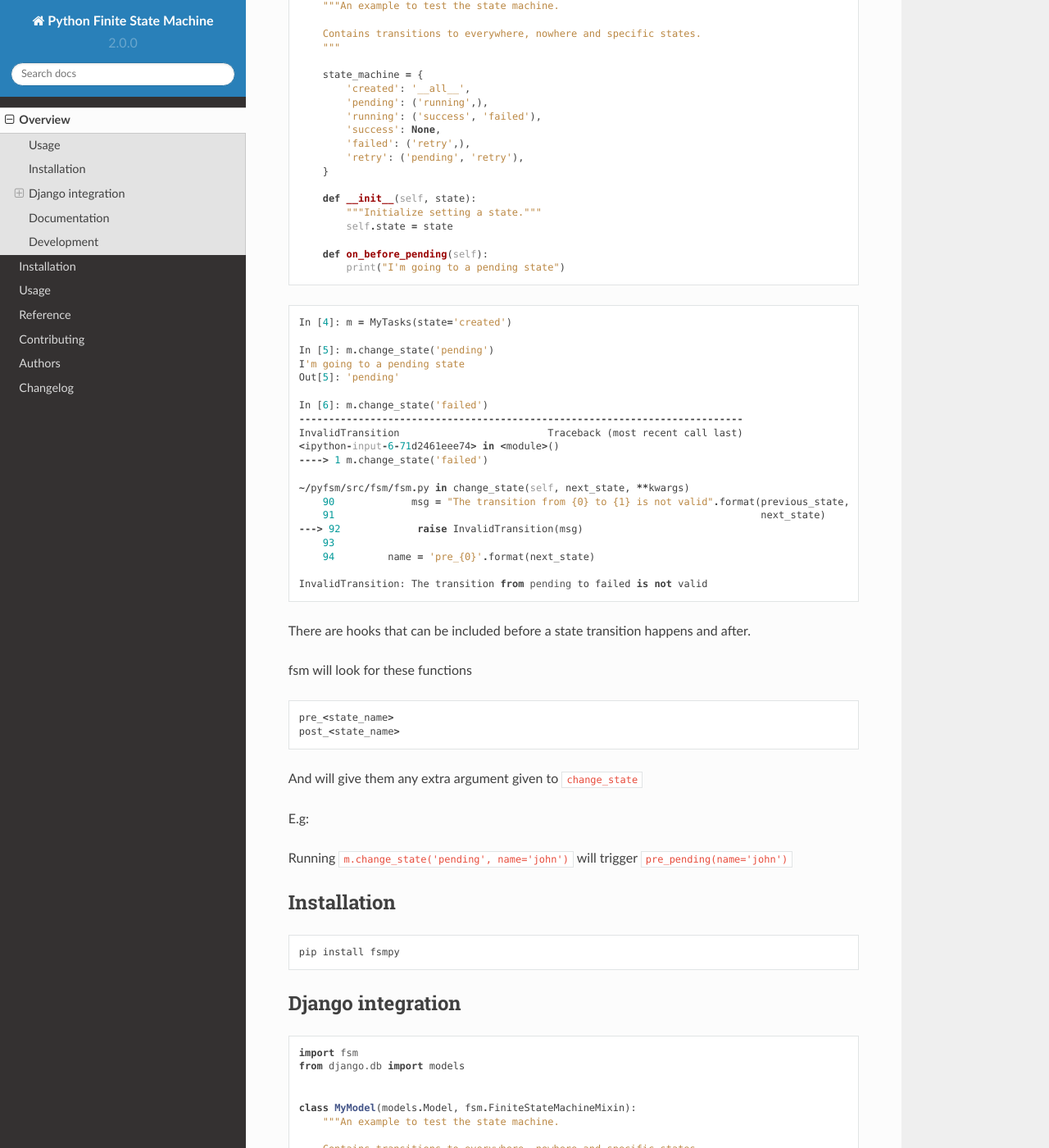
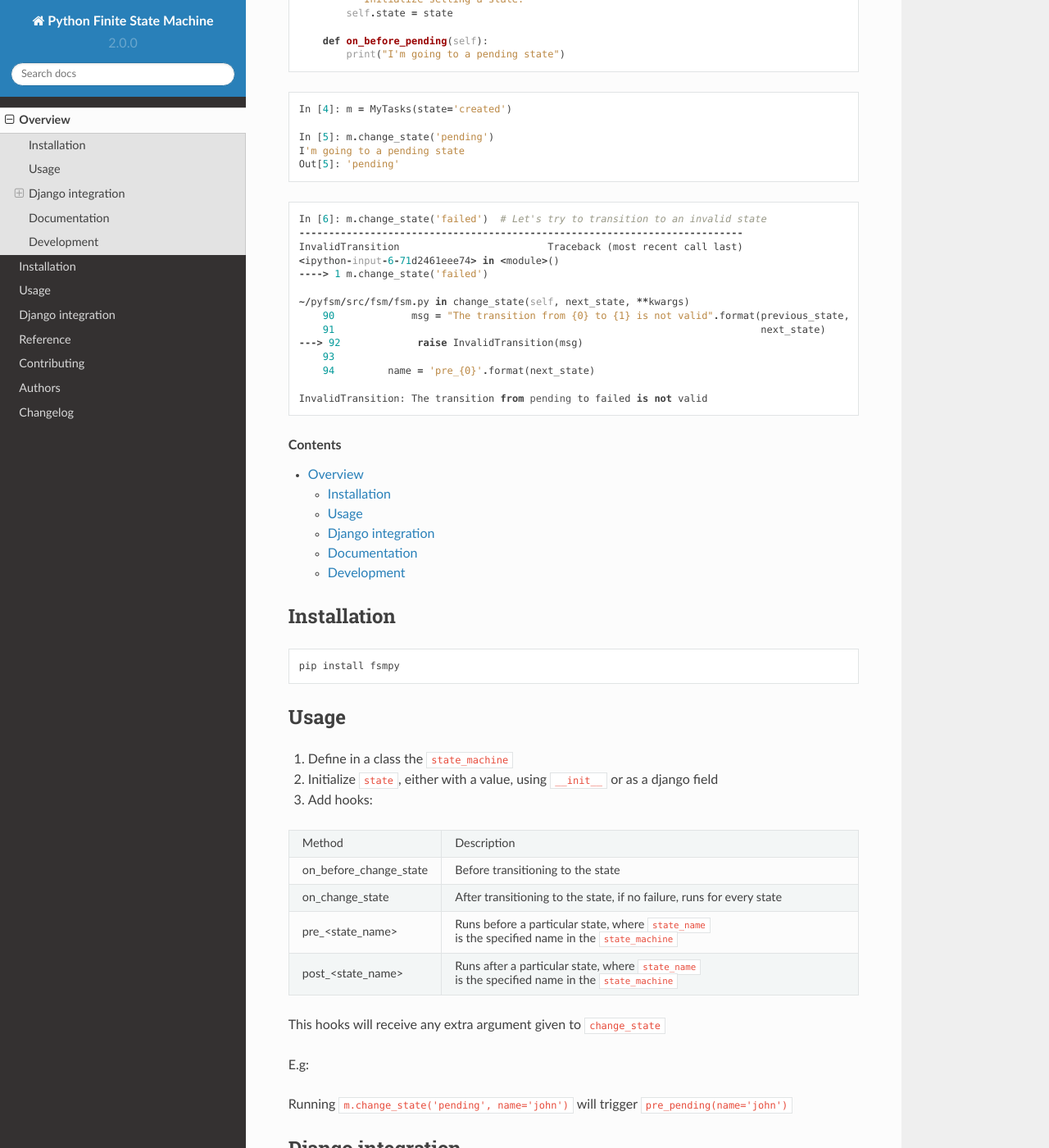
Before and after one commit to woile/pyfsm, a Sphinx documentation site: the page built from docs/readme.rst, in a window 1280 px wide and 1400 px high, scrolled down 768 px. Shown: the whole window at 82% size. Built offline with Sphinx 7.4.7 and the Read the Docs theme 2.0.0, drawn with Linux system fonts in a browser that asks for light colours; some of the changed text lies outside the part shown.

Commit message:
docs: improved usage docs

```diff
--- a/README.rst
+++ b/README.rst
@@ -90,7 +85,10 @@ Usage
     I'm going to a pending state
     Out[5]: 'pending'
 
-    In [6]: m.change_state('failed')
+
+::
+
+    In [6]: m.change_state('failed')  # Let's try to transition to an invalid state
     ---------------------------------------------------------------------------
     InvalidTransition                         Traceback (most recent call last)
     <ipython-input-6-71d2461eee74> in <module>()
@@ -105,21 +103,8 @@ Usage
 
     InvalidTransition: The transition from pending to failed is not valid
 
-
-There are hooks that can be included before a state transition happens and after.
-
-fsm will look for these functions
-
-::
-
-    pre_<state_name>
-    post_<state_name>
-
-And will give them any extra argument given to :code:`change_state`
-
-E.g:
-
-Running :code:`m.change_state('pending', name='john')` will trigger :code:`pre_pending(name='john')`
+.. contents::
+    :depth: 2
 
 
 Installation
@@ -129,6 +114,32 @@ Installation
 
     pip install fsmpy
 
+
+Usage
+======
+
+1. Define in a class the :code:`state_machine`
+2. Initialize :code:`state`, either with a value, using :code:`__init__` or as a django field
+3. Add hooks:
+
++------------------------+-------------------------------------------------------------------------------------------------------------+
+| Method                 | Description                                                                                                 |
++------------------------+-------------------------------------------------------------------------------------------------------------+
+| on_before_change_state | Before transitioning to the state                                                                           |
++------------------------+-------------------------------------------------------------------------------------------------------------+
+| on_change_state        | After transitioning to the state, if no failure, runs for every state                                       |
++------------------------+-------------------------------------------------------------------------------------------------------------+
+| pre_<state_name>       | Runs before a particular state, where :code:`state_name` is the specified name in the :code:`state_machine` |
++------------------------+-------------------------------------------------------------------------------------------------------------+
+| post_<state_name>      | Runs after a particular state, where :code:`state_name` is the specified name in the :code:`state_machine`  |
++------------------------+-------------------------------------------------------------------------------------------------------------+
+
+This hooks will receive any extra argument given to :code:`change_state`
+
+
+E.g:
+
+Running :code:`m.change_state('pending', name='john')` will trigger :code:`pre_pending(name='john')`
 
 Django integration
 ==================
--- /dev/null
+++ b/docs/django.rst
@@ -0,0 +1,57 @@
+Django integration
+==================
+
+.. code-block:: python
+
+    import fsm
+    from django.db import models
+
+
+    class MyModel(models.Model, fsm.FiniteStateMachineMixin):
+        """An example to test the state machine.
+
+        Contains transitions to everywhere, nowhere and specific states.
+        """
+
+        CHOICES = (
+            ('created', 'CREATED'),
+            ('pending', 'PENDING'),
+            ('running', 'RUNNING'),
+            ('success', 'SUCCESS'),
+            ('failed', 'FAILED'),
+            ('retry', 'RETRY'),
+        )
+
+        state_machine = {
+            'created': '__all__',
+            'pending': ('running',),
+            'running': ('success', 'failed'),
+            'success': None,
+            'failed': ('retry',),
+            'retry': ('pending', 'retry'),
+        }
+
+        state = models.CharField(max_length=30, choices=CHOICES, default='created')
+
+        def on_change_state(self, previous_state, next_state, **kwargs):
+            self.save()
+
+Django Rest Framework
+---------------------
+
+If you are using :code:`serializers`, they usually perform the :code:`save`, so saving inside :code:`on_change_state` is not necessary.
+
+One simple solution is to do this:
+
+.. code-block:: python
+
+    class MySerializer(serializers.ModelSerializer):
+
+        def update(self, instance, validated_data):
+            instance = super().update(instance, validated_data)
+            new_state = validated_data.get('state', instance.state)
+            try:
+                instance.change_state(new_state)
+            except fsm.InvalidTransition:
+                raise serializers.ValidationError("Invalid transition")
+            return instance
--- a/docs/index.rst
+++ b/docs/index.rst
@@ -8,6 +8,7 @@ Contents
    readme
    installation
    usage
+   django
    reference/index
    contributing
    authors
--- a/docs/usage.rst
+++ b/docs/usage.rst
@@ -1,6 +1,33 @@
 =====
 Usage
 =====
+
+1. Define in a class the :code:`state_machine`
+2. Initialize :code:`state`, either with a value, using :code:`__init__` or as a django field
+3. Add hooks:
+
++------------------------+-------------------------------------------------------------------------------------------------------------+
+| Method                 | Description                                                                                                 |
++------------------------+-------------------------------------------------------------------------------------------------------------+
+| on_before_change_state | Before transitioning to the state                                                                           |
++------------------------+-------------------------------------------------------------------------------------------------------------+
+| on_change_state        | After transitioning to the state, if no failure, runs for every state                                       |
++------------------------+-------------------------------------------------------------------------------------------------------------+
+| pre_<state_name>       | Runs before a particular state, where :code:`state_name` is the specified name in the :code:`state_machine` |
++------------------------+-------------------------------------------------------------------------------------------------------------+
+| post_<state_name>      | Runs after a particular state, where :code:`state_name` is the specified name in the :code:`state_machine`  |
++------------------------+-------------------------------------------------------------------------------------------------------------+
+
+This hooks will receive any extra argument given to :code:`change_state`
+
+
+E.g:
+
+Running :code:`m.change_state('pending', name='john')` will trigger :code:`pre_pending(name='john')`
+
+In your code
+------------
+
 
 To use Python Finite State Machine in a project::
 
```
Also changed, not shown: other parts of README.rst (+0 -5 lines).
